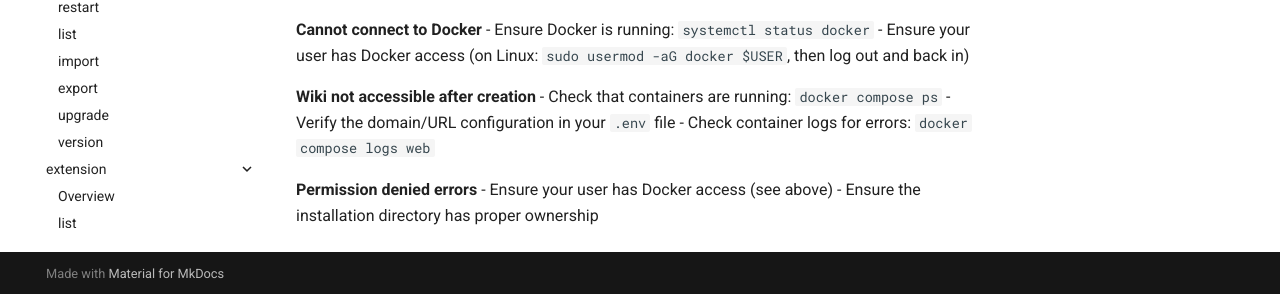
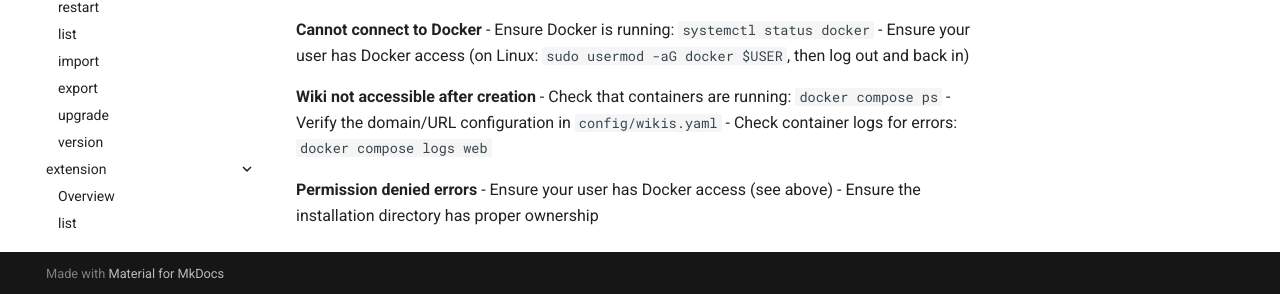
Before and after one commit to CanastaWiki/Canasta-CLI, an MkDocs documentation site: the page built from docs/guide/troubleshooting.md, in a window 1280 px wide and 900 px high, scrolled down 1323 px. Shown: the part 603-897 px from the top of the window. Built offline with MkDocs 1.6.1 and Material for MkDocs 9.7.7, drawn with Linux system fonts in a browser that asks for light colours; comment, search, counter and statistics services are not loaded.

Commit message:
Fix troubleshooting: check wikis.yaml not .env for domain/URL config

```diff
--- a/docs/guide/troubleshooting.md
+++ b/docs/guide/troubleshooting.md
@@ -84,7 +84,7 @@ docker compose exec web bash
 
 **Wiki not accessible after creation**
 - Check that containers are running: `docker compose ps`
-- Verify the domain/URL configuration in your `.env` file
+- Verify the domain/URL configuration in `config/wikis.yaml`
 - Check container logs for errors: `docker compose logs web`
 
 **Permission denied errors**
```
